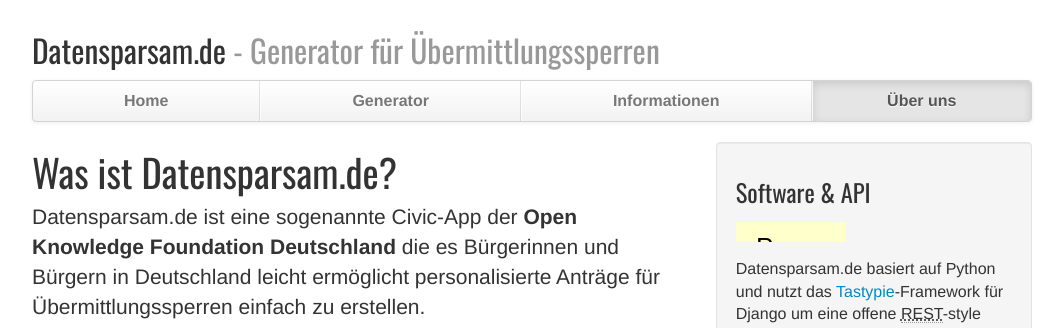
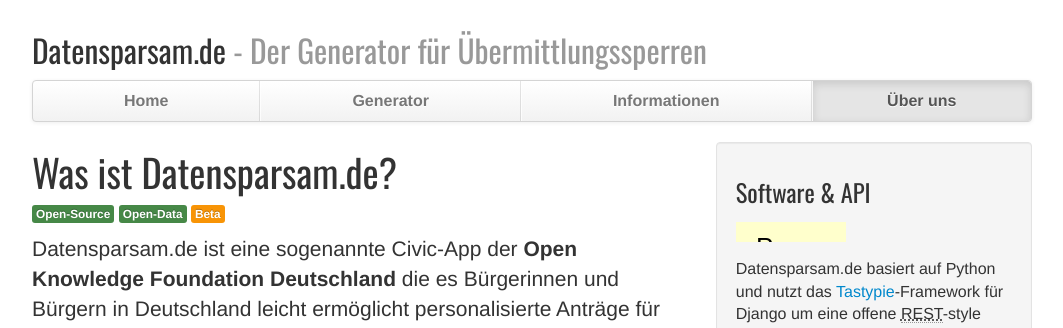
Before and after one commit to jbspeakr/datensparsam, a Django app: a page that uses templates/base.html in a window 1280 px wide. Shown: the top 328 px of the page, without its empty margins (108-1171 px from the left). Run offline with Django 3.2, Linux system fonts and the light colour scheme; some libraries are stand-ins or nearby versions.

Commit message:
fixes content

```diff
--- a/templates/about.html
+++ b/templates/about.html
@@ -5,23 +5,23 @@
     <div class="row-fluid">
         <div class="span8">
             <h1>Was ist Datensparsam.de?</h1>
+            <p><span class="label label-success">Open-Source</span> <span class="label label-success">Open-Data</span> <span class="label label-warning">Beta</span></p>
             <p class="lead">Datensparsam.de ist eine sogenannte Civic-App der <b>Open Knowledge Foundation Deutschland</b> die es Bürgerinnen und Bürgern in Deutschland leicht ermöglicht personalisierte Anträge für Übermittlungssperren einfach zu erstellen.</p>
-            <p><a href="https://flattr.com/thing/1170647/Datensparsam-de" target="_blank"><img src="https://api.flattr.com/button/flattr-badge-large.png" alt="Flattr this" title="Flattr this" border="0"></a> <b>Datensparsam.de hilft beim beantragen von Übermittlungssperren</b><br />Indem Datensparsam.de die Inanspruchnahme des persönlichen Rechts auf informationelle Selbstbestimmung vereinfacht, übernimmt es eine zentrale Rolle beim Schutz personenbezogener Daten und folgt somit Punkt acht der <a href="http://www.ccc.de/hackerethics" title="Hacker-Ethik des Chaos Computer Clubs">Hacker-Ethik</a>: <i>Öffentliche Daten nützen, private Daten schützen.</i></p>
+            <p><b>Datensparsam.de hilft beim beantragen von Übermittlungssperren</b><br />Indem Datensparsam.de die Inanspruchnahme des persönlichen Rechts auf informationelle Selbstbestimmung vereinfacht, übernimmt es eine zentrale Rolle beim Schutz personenbezogener Daten und folgt somit Punkt acht der <a href="http://www.ccc.de/hackerethics" title="Hacker-Ethik des Chaos Computer Clubs">Hacker-Ethik</a>: <i>Öffentliche Daten nützen, private Daten schützen.</i></p>
             <p>Inspiriert wurde Datensparsam.de durch den Chaos Computer Club Mainz/ Wiesbaden und seinen Artikel <a href="http://www.cccmz.de/datensparsamkeit/" title="CCC: Datensparsamkeit fängt beim Einwohnermeldeamt an"><i>Datensparsamkeit fängt beim Einwohnermeldeamt an</i></a>.</p>
-
         </div>
         <div class="span4 well">
             <h3>Software &amp; API</h3>
             <p><iframe src="{{ STATIC_URL }}github-buttons/github-btn.html?user=jbspeakr&amp;repo=datensparsam&amp;type=watch&amp;count=true" allowtransparency="true" frameborder="0" scrolling="0" width="110" height="20"></iframe></p>
             <p>Datensparsam.de basiert auf Python und nutzt das <a href="http://tastypieapi.org/" title="Tastypie - Webservice API Framework für Django">Tastypie</a>-Framework für Django um eine offene <abbr title="Representational State Transfer">REST</abbr>-style Schnittstelle zu definieren, über die auf unsere Datenbestände zugegriffen werden kann: <a href="/api/v1/?format=json" simple_tag="Datensparsam API">API-Endpoint</a>.</p>
             <p>Weite Teile des Codes entstanden während des <a href="http://www.openeverything.eu/open-data-day-2013/" title="Open-Data-Day 2013: Hacken für eine offene Welt">internationalen Open-Data-Hackdays 2013</a> in Berlin. Die Software ist frei und quelloffen unter der MIT-Lizenz auf <a href="https://github.com/jbspeakr/datensparsam" title="Datensparsam Quellcode auf GitHub">GitHub</a> verfügbar.</p>
-            <p><span class="label label-success">Open-Source</span> <span class="label label-success">Open-Data</span> <span class="label label-warning">Beta</span></p>
         </div>
     </div>
     <div class="row-fluid">
         <div class="span4">
             <h3>Projektleitung</h3>
             <p>Datensparsam.de wurde von <a href="http://www.jbspeakr.me" title="Jan Brennenstuhl">Jan Brennenstuhl</a> (<a href="https://twitter.com/jbspeakr" title="Jan Brennenstuhl auf Twitter">@jbspeakr</a>) entworfen und umgesetzt. Jan ist Master-Student am Institut für Informatik der Uni Potsdam, Software-Entwickler, Open-Data-Aktivist und Mitglied bei der Open Knowledge Foundation Deutschland.</p>
+            <p><b>Danke sagen:</b> <a href="https://flattr.com/thing/1170647/Datensparsam-de" target="_blank"><img src="https://api.flattr.com/button/flattr-badge-large.png" alt="Flattr this" title="Flattr this" border="0"></a></p>
         </div>
         <div class="span4">
             <h3>Danksagung</h3>
--- a/templates/base.html
+++ b/templates/base.html
@@ -36,7 +36,7 @@
     <![endif]-->
     <div class="container">
         <header class="masthead">
-            <h2>Datensparsam.de <span class="muted">- Generator für Übermittlungssperren</span></h2>
+            <h2>Datensparsam.de <span class="muted">- Der Generator für Übermittlungssperren</span></h2>
             <div class="navbar">
                 <div class="navbar-inner">
                     <div class="container">
--- a/templates/index.html
+++ b/templates/index.html
@@ -30,7 +30,7 @@
     <div class="row-fluid">
         <div class="span4">
             <h2>Meldewesen</h2>
-            <p><span class="label label-info">Grundlagen</span> Ohne betroffene Personen darüber zu informieren, geben deutsche Einwohnermeldeämter persönliche Meldedaten an Behörden, Firmen oder Adressbuchverlage weiter - ganz legal. Auch die anstehende Fortentwicklung des Meldewesens ist stark umstritten.</p>
+            <p><span class="label label-info">Grundlagen</span> Ohne betroffene Personen darüber zu informieren, geben deutsche Einwohnermeldeämter persönliche Meldedaten an Behörden, Firmen oder Adressbuchverlage weiter - ganz legal. Auch die anstehende Fortentwicklung des Meldewesens ändert daran nur wenig.</p>
             <p><a class="btn" href="{% url 'information' %}#Meldewesen" title="Informationen zum Meldewesen in Deutschland">Weitere Infos &raquo;</a></p>
         </div>
         <div class="span4">
```
